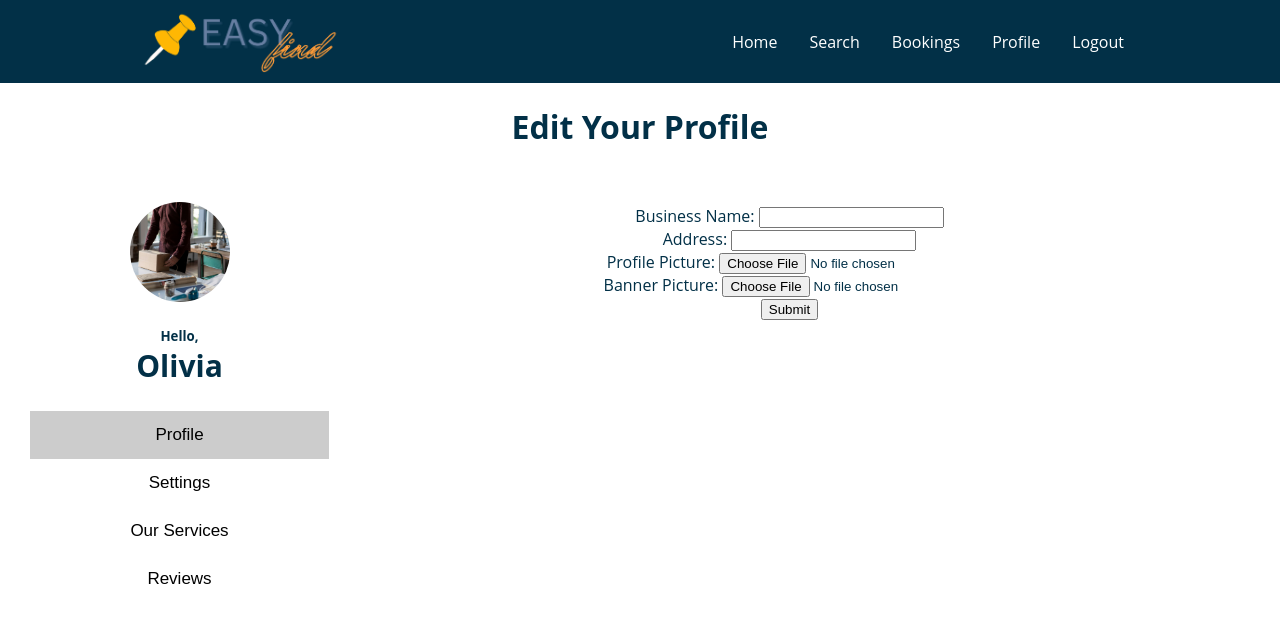
After one commit to cgar0775/OSS, a Flask app: page /business/edit in a window 1280 px wide. The commit adds this page. Shown: the top 632 px of the page. Run offline with Flask 3, Linux system fonts and the light colour scheme.

Commit message:
business profile page updated with form

```diff
--- a/run.py
+++ b/run.py
@@ -1,7 +1,7 @@
 #imports
 from flask import Flask, render_template, request, redirect, url_for, flash
 #import oracledb
-#from database import OracleConfig
+from database import OracleConfig
 #from dotenv import load_dotenv
 import inputvalidation
 app = Flask(__name__)
@@ -11,7 +11,7 @@ app.secret_key = 'your_secret_key'
 #load_dotenv()
 
 #global variable setup
-#database= OracleConfig()
+database= OracleConfig()
 
 
 
@@ -56,7 +56,7 @@ def login():
 
         #print("hi there")
         #Redirects to home page if login is successful
-    return redirect(url_for('home'))
+    return redirect(url_for('homePage'))
 
     #return render_template('login.html')
 
@@ -144,6 +144,14 @@ def businessViewProfilePage():
 
     return render_template('templates/bProfile.html', businessName = businessName, businessAddress=businessAddress, stars=stars)
 
+
+@app.route('/business/edit')
+def businessEditProfilePage():
+
+
+    return render_template('templates/bEdit.html',
+            title="Edit Profile")
+
 @app.route('/profile/view')
 def customerViewProfilePage():
 
--- a/static/css/internal.css
+++ b/static/css/internal.css
@@ -1,3 +1,5 @@
+/* General CSS */
+
 body{
     background-color: hsl(0, 0%, 100%);
 
@@ -341,3 +343,72 @@ h2{
     border: white, solid, 3px;
     border-bottom-color: #023047;
 }
+
+
+#bSettingsPage{
+    display: flex;
+    padding: 30px;
+}
+
+/* Style the tab */
+.tab {
+    width: 25%;
+    overflow: hidden;
+    /* border-bottom: 1px solid #ccc; */
+    display: grid;
+}
+
+/* Style the buttons inside the tab */
+.tab button {
+    background-color: inherit;
+    float: left;
+    border: none;
+    outline: none;
+    cursor: pointer;
+    padding: 14px 16px;
+    transition: 0.3s;
+    font-size: 17px;
+}
+
+/* Change background color of buttons on hover */
+.tab button:hover {
+    background-color: #ddd;
+}
+
+/* Create an active/current tablink class */
+.tab button.active {
+    background-color: #ccc;
+}
+
+/* Style the tab content */
+.tabcontent {
+    display: none;
+    padding: 6px 12px;
+    border-top: none;
+    width: 75%;
+}
+
+
+table {
+    width: 100%;
+    border-collapse: collapse;
+}
+
+th, td {
+    padding: 12px;
+    border: 1px solid #ddd;
+    text-align: left;
+}
+
+th {
+    background-color: #f2f2f2;
+    color: #333;
+}
+
+tr:nth-child(even) {
+    background-color: #f9f9f9;
+}
+
+tr:hover {
+    background-color: #f1f1f1;
+}
--- a/static/js/script.js
+++ b/static/js/script.js
@@ -0,0 +1,23 @@
+
+function openPage(evt, pageName) {
+    var i, tabcontent, tablinks;
+
+    // Hide all elements with class="tabcontent" by default */
+    tabcontent = document.getElementsByClassName("tabcontent");
+    for (i = 0; i < tabcontent.length; i++) {
+        tabcontent[i].style.display = "none";
+    }
+
+    // Remove the background color of all tablinks/buttons
+    tablinks = document.getElementsByClassName("tablinks");
+    for (i = 0; i < tablinks.length; i++) {
+        tablinks[i].className = tablinks[i].className.replace(" active", "");
+    }
+
+    // Show the current tab, and add an "active" class to the button that opened the tab
+    document.getElementById(pageName).style.display = "block";
+    evt.currentTarget.className += " active";
+}
+
+// Get the element with id="defaultOpen" and click on it to open the default tab
+document.getElementById("defaultOpen").click();
--- a/templates/frame.html
+++ b/templates/frame.html
@@ -1,7 +1,7 @@
 <!doctype html>
 <html lang="en">
     <meta name="viewport" content="width=device-width, initial-scale=1.0">
-    <title>My Website</title>
+    <title>{{title}}</title>
     <head>
     <meta charset="UTF-8">
     <link rel="stylesheet" href="../static/css/internal.css">
--- /dev/null
+++ b/templates/templates/bEdit.html
@@ -0,0 +1,97 @@
+{% extends 'frame.html' %}
+{% block content %}
+<h1>Edit Your Profile</h1>
+
+<div id="bSettingsPage">
+    <div class="tab">
+        <div>
+
+            <div id="profilePicture" style="margin: 0 auto; width: 100px; height: 100px;">
+                <img src="../../static/images/misc/tempProfile.jpg">
+            </div>
+
+            <h5 style="margin-bottom: 0px;">Hello,</h5>
+            <h2 style="margin-top: 0px;">Olivia</h2>
+
+        </div>
+        <button class="tablinks" onclick="openPage(event, 'Profile')" id="defaultOpen">Profile</button>
+        <button class="tablinks" onclick="openPage(event, 'Settings')">Settings</button>
+        <button class="tablinks" onclick="openPage(event, 'Services')">Our Services</button>
+        <button class="tablinks" onclick="openPage(event, 'Contact')">Reviews</button>
+    </div>
+
+    <div id="Profile" class="tabcontent">
+        <form>
+            <label>Business Name: </label>
+            <input type="text">
+
+            <br>
+
+            <label>Address: </label>
+            <input type="text">
+
+            <br>
+
+            <label>Profile Picture: </label>
+            <input type="file">
+
+            <br>
+
+            <label for="">Banner Picture: </label>
+            <input type="file">
+
+            <br>
+
+            <input type="submit">
+        </form>
+    </div>
+
+    <div id="Settings" class="tabcontent">
+        <form>
+            <!-- Make this non-editable -->
+            <label>Username: </label>
+            <input type="text">
+
+            <br>
+
+            <label>Current Password: </label>
+            <input type="password">
+            <br>
+            <label>New Password: </label>
+            <input type="password">
+
+            <br>
+
+            <input type="submit">
+        </form>
+
+    </div>
+
+    <div id="Services" class="tabcontent">
+        <h2>Current Services Offered: </h2>
+
+        <!-- Table with the sevices -->
+
+        <table>
+            <thead>
+                <tr>
+                    <th>Service</th>
+                    <th>Price</th>
+                    <th>Something else here</th>
+                </tr>
+            </thead>
+            <tbody>
+            </tbody>
+        </table>
+
+    </div>
+
+    <div id="About" class="tabcontent">
+        <h3>About</h3>
+        <p>Information about us.</p>
+    </div>
+
+    <script src="{{ url_for('static', filename='js/script.js') }}"></script>
+
+</div>
+{% endblock %}
```
